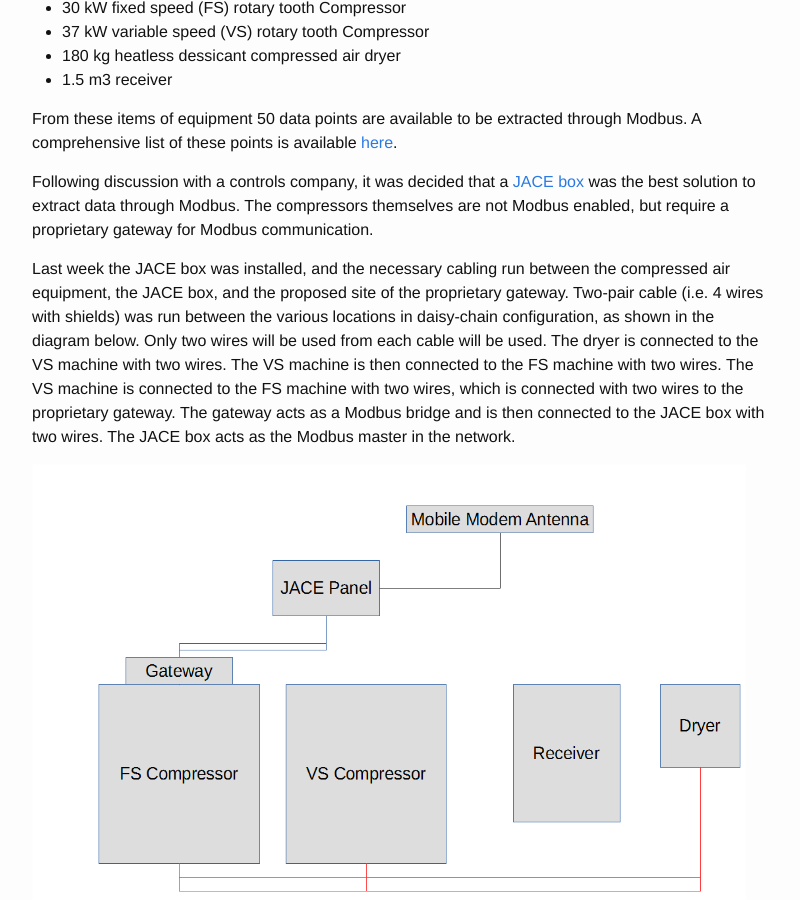
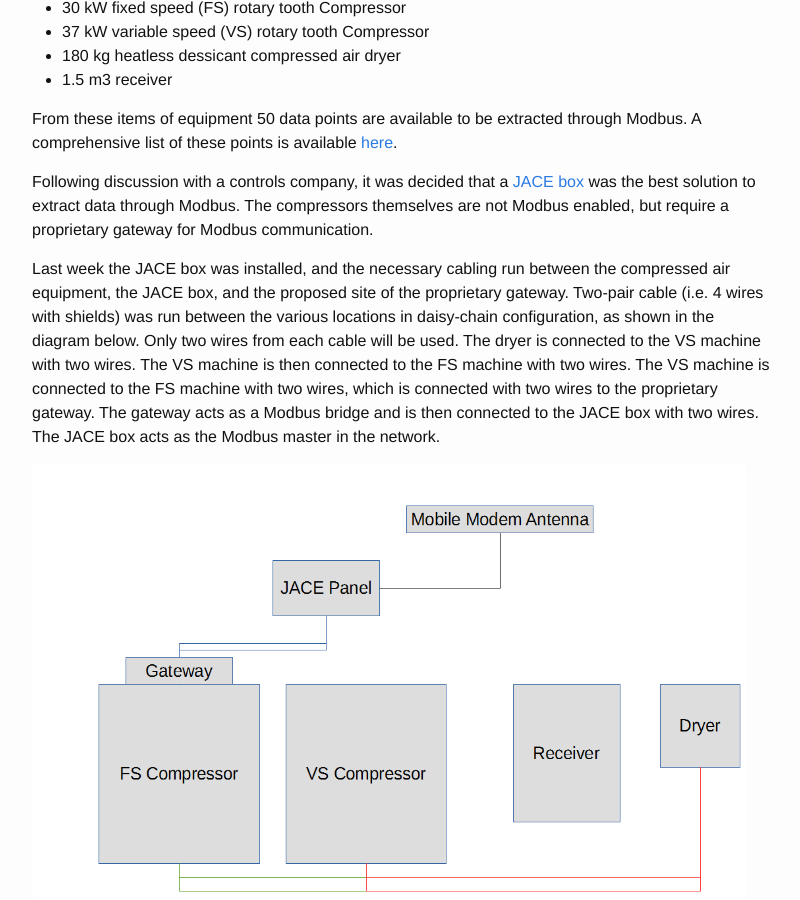
Before and after one commit to seanmhayes/seanmhayes.github.io, a Jekyll site: the page built from _posts/2015-07-27-CompressorDataExtractionStage1.markdown, in a window 1280 px wide and 900 px high, scrolled down 348 px. Shown: the whole window, without its empty margins (238-1038 px from the left). Built offline with Jekyll 4.4.1, drawn with Linux system fonts in a browser that asks for light colours.

Commit message:
Wording edit

```diff
--- a/_posts/2015-07-27-CompressorDataExtractionStage1.markdown
+++ b/_posts/2015-07-27-CompressorDataExtractionStage1.markdown
@@ -17,7 +17,7 @@ From these items of equipment 50 data points are available to be extracted throu
 
 Following discussion with a controls company, it was decided that a [JACE box](http://www.niagaraax.com/cs/products/jace) was the best solution to extract data through Modbus. The compressors themselves are not Modbus enabled, but require a proprietary gateway for Modbus communication.
 
-Last week the JACE box was installed, and the necessary cabling run between the compressed air equipment, the JACE box, and the proposed site of the proprietary gateway. Two-pair cable (i.e. 4 wires with shields) was run between the various locations in daisy-chain configuration, as shown in the diagram below. Only two wires will be used from each cable will be used. The dryer is connected to the VS machine with two wires. The VS machine is then connected to the FS machine with two wires. The VS machine is connected to the FS machine with two wires, which is connected with two wires to the proprietary gateway. The gateway acts as a Modbus bridge and is then connected to the JACE box with two wires. The JACE box acts as the Modbus master in the network.
+Last week the JACE box was installed, and the necessary cabling run between the compressed air equipment, the JACE box, and the proposed site of the proprietary gateway. Two-pair cable (i.e. 4 wires with shields) was run between the various locations in daisy-chain configuration, as shown in the diagram below. Only two wires from each cable will be used. The dryer is connected to the VS machine with two wires. The VS machine is then connected to the FS machine with two wires. The VS machine is connected to the FS machine with two wires, which is connected with two wires to the proprietary gateway. The gateway acts as a Modbus bridge and is then connected to the JACE box with two wires. The JACE box acts as the Modbus master in the network.
 
 ![Compressed Air System Modbus Network]({{ seanmhayes.github.io }}/assets/PharmacyModbusNetwork.png)
 
```
